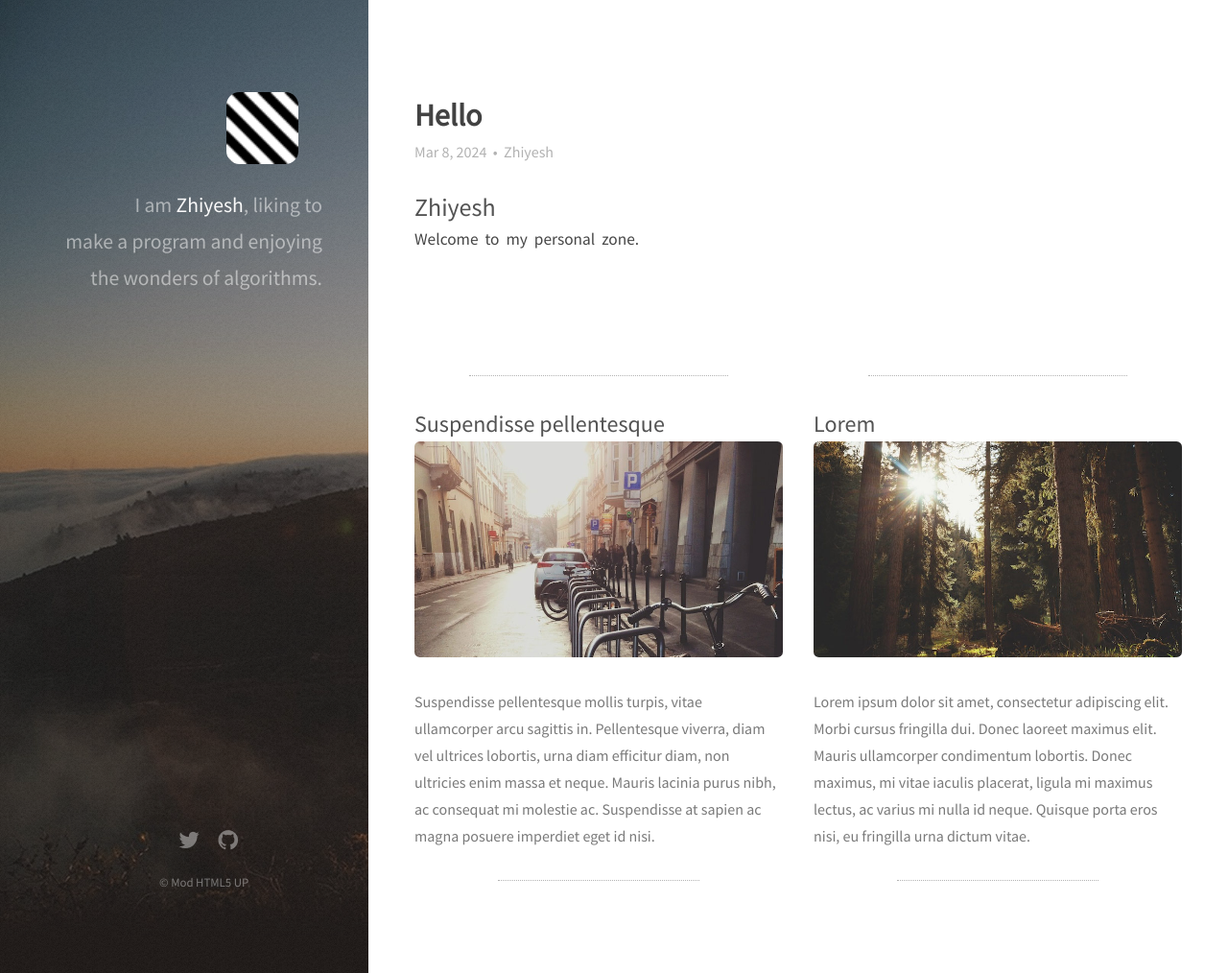
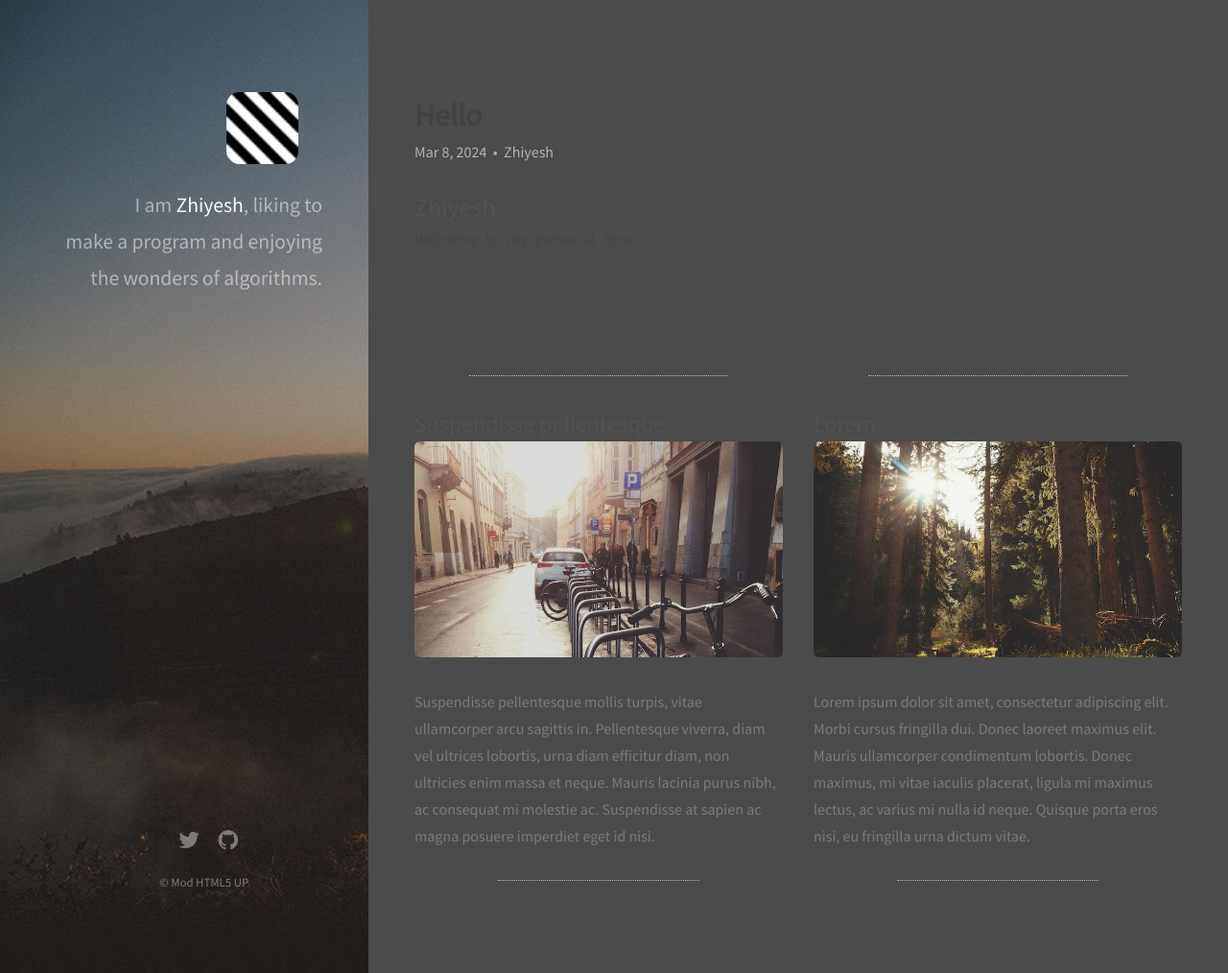
Before and after one commit to Zhiyelah/zhiyelah.github.io, a Jekyll site: the page built from index.html, in a window 1280 px wide and 1014 px high. Shown: the whole window at 96% size. Built offline with Jekyll 4.4.1, drawn with Linux system fonts in a browser that asks for light colours; nearby versions of some CDN libraries.

Commit message:
Update default.html

```diff
--- a/_layouts/default.html
+++ b/_layouts/default.html
@@ -18,7 +18,6 @@
 		<link rel="stylesheet" href="//maxcdn.bootstrapcdn.com/font-awesome/4.5.0/css/font-awesome.min.css" type="text/css">
 		<link rel="stylesheet" href="/css/main.css">
 		<!--[if lte IE 8]><link rel="stylesheet" href="/css/ie8.css" /><![endif]-->
-		<script src="/js/theme.js"></script>
 
     <link rel="apple-touch-icon" href="/apple-touch-icon.png">
     <link rel="icon" type="image/png" href="/touch-icon.png" sizes="192x192">
@@ -29,7 +28,7 @@
 
 	</head>
 
-	<body id="top">
+	<body id="top" style="background-color: #4b4b4b;">
     <header id="header">
       <a href="{{ site.url }}" class="image avatar"><img class="editable" src="/images/avatar.jpg" alt="{{ site.author.name }}"></a>
       <h2 class="editable">I am <strong>Zhiyesh</strong>, liking to
```
